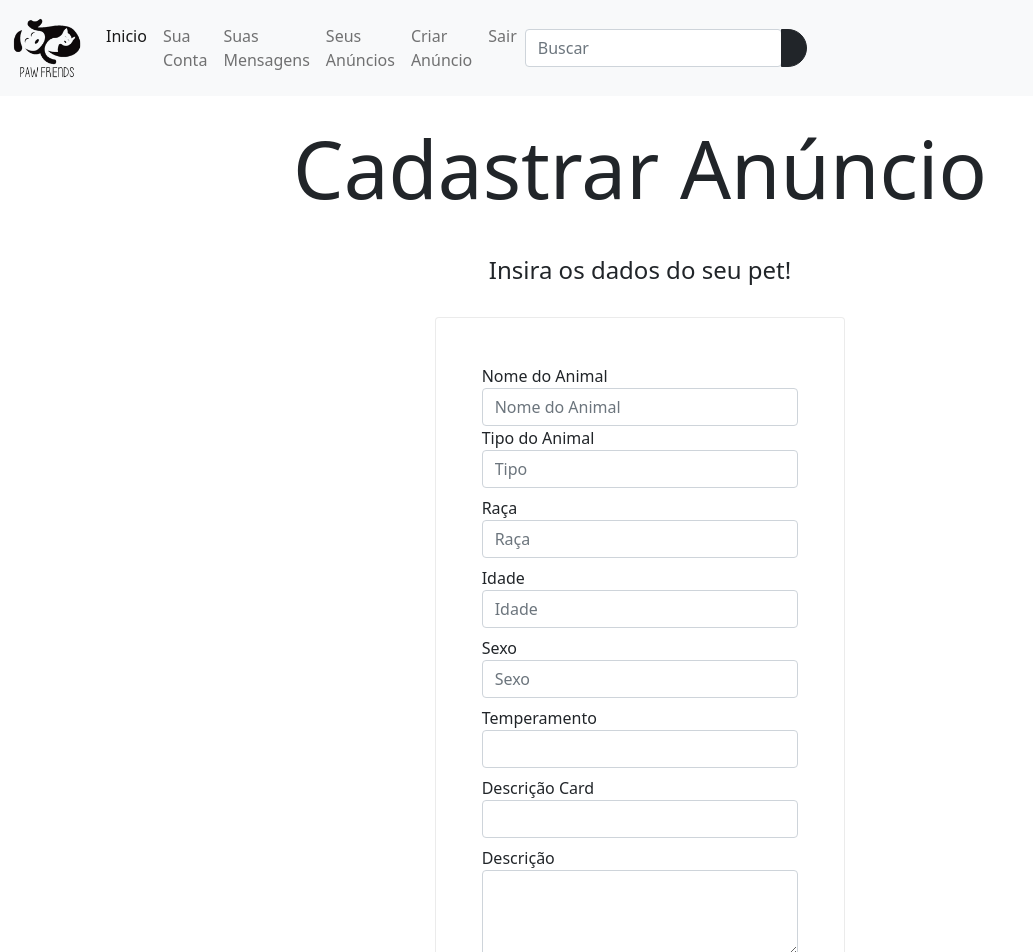
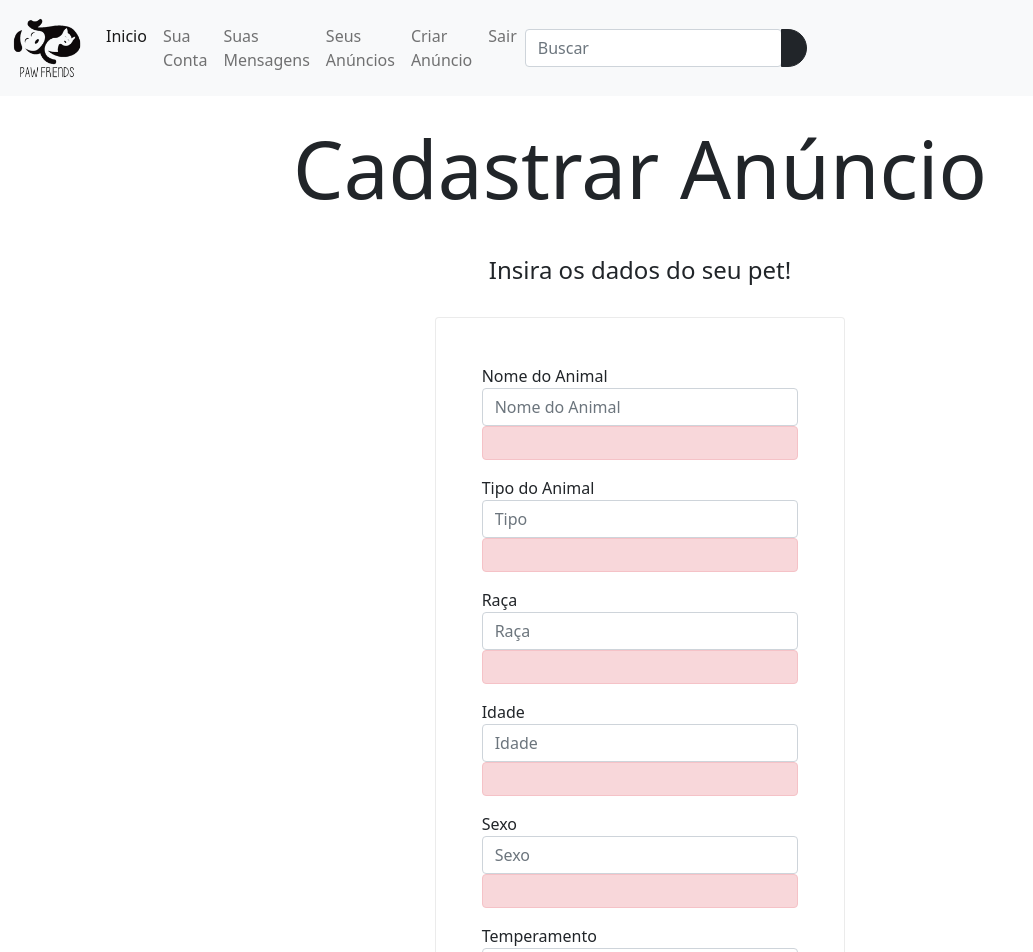
Before and after one commit to dsm-cefet-rj/trabalho-integrado-20202-preto, a React (Create React App) app in the folder paw-friends/: page /criarAnuncio in a window 1280 px wide. Shown: the top 952 px of the page, without its empty margins (0-1033 px from the left). Built offline with nearby package versions, Linux system fonts and the light colour scheme.

Commit message:
Implementaçao da validação do formulario de anuncios. Falta ajustar mensagem de erro form bootstrap

```diff
--- a/paw-friends/json-server/db.json
+++ b/paw-friends/json-server/db.json
@@ -1,18 +1,17 @@
 {
   "anuncios": [
     {
-      "id": 1,
+      "usuario": "usuarioTeste1",
+      "cardDescricao": "Gatinho para adoção muito simpático. Editado",
+      "temperamento": "Agitado demais",
+      "img": "https://i2-prod.mirror.co.uk/incoming/article21142078.ece/ALTERNATES/s615/0_Stray-Cat.jpg",
+      "descricao": "Quero dar esse gato fofo para adoção pois não tenho recursos financeiros para cuidar dele. Ele é bem agitado, gosta de bater nas pessoas e provavelmente vai acabar com a sua casa. Mas ele é lindo. Olha pra essa cara fofa.\nTeste de edição",
+      "idade": 1,
+      "sexo": "Macho",
+      "raça": "Gatinho",
+      "tipo": "Gato",
       "nome": "Salvador Dali",
-      "tipo": "Gato",
-      "raça": "Gatinho",
-      "idade": "1",
-      "sexo": "Macho",
-      "descricao": "Quero dar esse gato fofo para adoção pois não tenho recursos financeiros para cuidar dele. Ele é bem agitado, gosta de bater nas pessoas e provavelmente vai acabar com a sua casa. Mas ele é lindo. Olha pra essa cara fofa.\nUpdate descrição updatexzxzczc",
-      "img": "https://i2-prod.mirror.co.uk/incoming/article21142078.ece/ALTERNATES/s615/0_Stray-Cat.jpg",
-      "temperamento": "Agitado demais",
-      "dataAnuncio": "Thu Mar 25 2021 15:00:37 GMT-0300 (Horário Padrão de Brasília)",
-      "cardDescricao": "Gatinho para adoção muito simpático. Editado",
-      "usuario": "usuarioTeste1"
+      "id": 1
     },
     {
       "id": 2,
@@ -70,6 +69,34 @@
       "usuario": "123teste",
       "dataAnuncio": "Thu Mar 25 2021 15:29:47 GMT-0300 (Horário Padrão de Brasília)",
       "id": 5
+    },
+    {
+      "usuario": "sadasdfas",
+      "cardDescricao": "asdasdasdasd",
+      "temperamento": "sadadsadasdasdas",
+      "img": "https://matsudapet.com.br/blog/wp-content/uploads/2019/08/shutterstock_559799125-compressed.jpg",
+      "descricao": "asdasgasgscascascas",
+      "idade": 2,
+      "raça": "asdasdasd",
+      "tipo": "asdasd",
+      "nome": "testeasd",
+      "sexo": "sadasdas",
+      "dataAnuncio": "Thu Mar 25 2021 16:13:04 GMT-0300 (Horário Padrão de Brasília)",
+      "id": 6
+    },
+    {
+      "usuario": "pigowner",
+      "cardDescricao": "Porco de estimação",
+      "temperamento": "Raivoso",
+      "img": "https://www.correio24horas.com.br//fileadmin/_processed_/1/f/csm_29714652_416922725426980_2256396734362025984_n_b3d439ec3d.jpg",
+      "descricao": "Descrição do porco",
+      "idade": 2,
+      "raça": "Desconhecida",
+      "tipo": "Porco",
+      "nome": "Guto",
+      "sexo": "Macho",
+      "dataAnuncio": "Thu Mar 25 2021 16:18:40 GMT-0300 (Horário Padrão de Brasília)",
+      "id": 7
     }
   ]
 }
--- a/paw-friends/package.json
+++ b/paw-friends/package.json
@@ -13,14 +13,16 @@
     "beauty-stars": "^1.1.0",
     "react": "^17.0.1",
     "react-dom": "^17.0.1",
-    "react-hook-form": "^6.15.4",
+    "react-hook-form": "^6.15.5",
     "react-rating": "^2.0.5",
     "react-redux": "^7.2.2",
     "react-router-dom": "^5.2.0",
     "react-scripts": "4.0.3",
     "redux": "^4.0.5",
     "redux-thunk": "^2.3.0",
-    "web-vitals": "^1.0.1"
+    "web-vitals": "^1.0.1",
+    "yup": "^0.32.9",
+    "yup-locale-pt": "^0.0.8"
   },
   "scripts": {
     "start": "react-scripts start",
--- a/paw-friends/src/components/paginas/anúncio/AnimalForm.js
+++ b/paw-friends/src/components/paginas/anúncio/AnimalForm.js
@@ -1,7 +1,10 @@
-import React, { useState, useEffect } from 'react';
+import React, { useState } from 'react';
 import { useParams, useHistory } from "react-router-dom";
 import { useDispatch, useSelector } from 'react-redux';
 import { addAnunciosServer, updateAnunciosServer, selectAnunciosById } from '../../../store/reducers/anunciosReducer';
+import { animalSchema } from './AnimalSchema';
+import { yupResolver } from '@hookform/resolvers/yup';
+import { useForm } from "react-hook-form";
 
 function AnimalForm(props) {
     const typeForm = props.type;
@@ -10,8 +13,13 @@ function AnimalForm(props) {
     let { id } = useParams();
     id = parseInt(id);
     const anuncioById = useSelector(state => selectAnunciosById(state, id))
+
+    const { register, handleSubmit, errors } = useForm({
+        resolver:yupResolver(animalSchema)
+    });
+
     const [anuncio, setAnuncio] = useState(
-        id ? anuncioById ?? {} : {});
+        id ? anuncioById ?? animalSchema.cast({}) : animalSchema.cast({}));
 
     const [actionType, ] = useState(id ? anuncioById
         ? 'anuncios/updateAnuncio'
@@ -19,22 +27,14 @@ function AnimalForm(props) {
         : 'anuncios/addAnuncio'
         );
 
-    //aqui vai a operação com o form
-    function handleInputChange(e) {
-
-        setAnuncio( {...anuncio, [e.target.name]: e.target.value} );
-    }
-
-    const handleSubmit = (e) => {
-        e.preventDefault();
-
+    const onSubmit = (anuncio) => {
         if(actionType === 'anuncios/addAnuncio'){
             let dataAtual = new Date();
             anuncio.dataAnuncio = dataAtual.toString();
             dispatch(addAnunciosServer(anuncio));
             history.push('/index');
         }else{
-            dispatch(updateAnunciosServer(anuncio));
+            dispatch(updateAnunciosServer({...anuncio, id: anuncioById.id}));
             history.push(`/animal/${id}`);
         }
     }
@@ -50,58 +50,68 @@ function AnimalForm(props) {
     return (
         <div className="row d-flex justify-content-center mt-4 mb-5">
             <div className="col-lg-4 col-md-8 col-sm-8 col-10">
-                <div class="card">
-                    <div class="card-body">
-                        <form onSubmit={handleSubmit}>
-                            <div class="form-group">
+                <div className="card">
+                    <div className="card-body">
+                        <form onSubmit={handleSubmit(onSubmit)}>
+                            <div className="form-group">
                                 <label for="InputName">Nome do Animal</label>
-                                <input type="text" class="form-control" placeholder="Nome do Animal" name="nome" defaultValue={anuncio.nome} onChange={handleInputChange}></input>
+                                <input type="text" className="form-control" placeholder="Nome do Animal" name="nome" defaultValue={anuncio.nome} ref={register}></input>
+                                <div className="alert alert-danger">{errors.nome?.message}</div>
                             </div>
 
                             <div class="form-group">
                                 <label for="InputType">Tipo do Animal</label>
-                                <input type="text" class="form-control" placeholder="Tipo" name="tipo" defaultValue={anuncio.tipo} onChange={handleInputChange}></input>
+                                <input type="text" class="form-control" placeholder="Tipo" name="tipo" defaultValue={anuncio.tipo} ref={register}></input>
+                                <div className="alert alert-danger">{errors.tipo?.message}</div>
                             </div>
 
 
                             <div class="form-group mt-2">
                                 <label for="InputRace">Raça</label>
-                                <input type="text" class="form-control" placeholder="Raça" name="raça" defaultValue={anuncio.raça} onChange={handleInputChange}></input>
+                                <input type="text" class="form-control" placeholder="Raça" name="raça" defaultValue={anuncio.raça} ref={register}></input>
+                                <div className="alert alert-danger">{errors.raça?.message}</div>
                             </div>
 
                             <div class="form-group mt-2">
                                 <label for="InputAge">Idade</label>
-                                <input type="number" class="form-control" placeholder="Idade" name="idade" defaultValue={anuncio.idade} onChange={handleInputChange}></input>
+                                <input type="number" class="form-control" placeholder="Idade" name="idade" defaultValue={anuncio.idade} ref={register}></input>
+                                <div className="alert alert-danger">{errors.idade?.message}</div>
                             </div>
 
                             <div class="form-group mt-2">
                                 <label for="sexoAnimal">Sexo</label>
-                                <input type="text" class="form-control" placeholder="Sexo" name="sexo" defaultValue={anuncio.sexo} onChange={handleInputChange}></input>
+                                <input type="text" class="form-control" placeholder="Sexo" name="sexo" defaultValue={anuncio.sexo} ref={register}></input>
+                                <div className="alert alert-danger">{errors.sexo?.message}</div>
                             </div>
 
                             <div class="form-group mt-2">
                                 <label for="temperamento">Temperamento</label>
-                                <input class="form-control" name="temperamento" defaultValue={anuncio.temperamento} onChange={handleInputChange}></input>
+                                <input class="form-control" name="temperamento" placeholder="Temperamento" defaultValue={anuncio.temperamento} ref={register}></input>
+                                <div className="alert alert-danger">{errors.temperamento?.message}</div>
                             </div>
 
                             <div class="form-group mt-2">
-                                <label for="temperamento">Descrição Card</label>
-                                <input class="form-control" name="cardDescricao" defaultValue={anuncio.cardDescricao} onChange={handleInputChange}></input>
+                                <label for="temperamento">Descrição no Card</label>
+                                <input class="form-control" name="cardDescricao" placeholder="Descrição no Card" defaultValue={anuncio.cardDescricao} ref={register}></input>
+                                <div className="alert alert-danger">{errors.cardDescricao?.message}</div>
                             </div>
 
                             <div class="form-group mt-2">
                                 <label for="InputDescription">Descrição</label>
-                                <textarea class="form-control" rows="3" name="descricao" defaultValue={anuncio.descricao} onChange={handleInputChange}></textarea>
+                                <textarea class="form-control" rows="3" name="descricao" placeholder="Descrição" defaultValue={anuncio.descricao} ref={register}></textarea>
+                                <div className="alert alert-danger">{errors.descricao?.message}</div>
                             </div>
 
                             <div class="form-group mt-2">
                                 <label class="custom-file-label">URL Foto</label>
-                                <input type="text" class="form-control" placeholder="URL" name="img" defaultValue={anuncio.img} onChange={handleInputChange}></input>
+                                <input type="text" class="form-control" placeholder="URL" name="img" defaultValue={anuncio.img} ref={register}></input>
+                                <div className="alert alert-danger">{errors.img?.message}</div>
                             </div>
 
                             <div class="form-group mt-2">
                                 <label for="usuario">Usuario</label>
-                                <input type="text" class="form-control" placeholder="Usuario" name="usuario" defaultValue={anuncio.usuario} onChange={handleInputChange}></input>
+                                <input type="text" class="form-control" placeholder="Usuario" name="usuario" defaultValue={anuncio.usuario} ref={register}></input>
+                                <div className="alert alert-danger">{errors.usuario?.message}</div>
                             </div>
 
                             <button type="submit" className="btn btn-outline-dark mt-3 text-capitalize">{buttonMessage}</button>
--- /dev/null
+++ b/paw-friends/src/components/paginas/anúncio/AnimalSchema.js
@@ -0,0 +1,20 @@
+import {string, object, number, setLocale} from 'yup';
+import { ptForm } from 'yup-locale-pt';
+
+setLocale(ptForm)
+
+export let animalSchema = object().shape(
+    {
+        id: number(),
+        nome: string().required().max(30),
+        tipo: string().required().max(30),
+        raça: string().required().max(30),
+        sexo: string().required().max(5),
+        idade: number().required().max(2),
+        descricao: string().required().max(300),
+        img: string().required().max(150),
+        temperamento: string().required().max(30),
+        cardDescricao: string().required().max(150),
+        usuario: string().required().max(20),
+    }
+)
```
Also changed, not shown: 1 other file (tests, documents, lock files or other folders).
